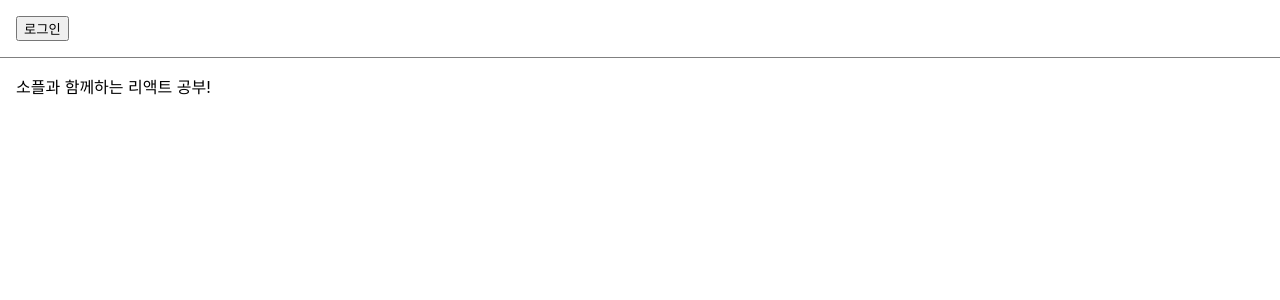
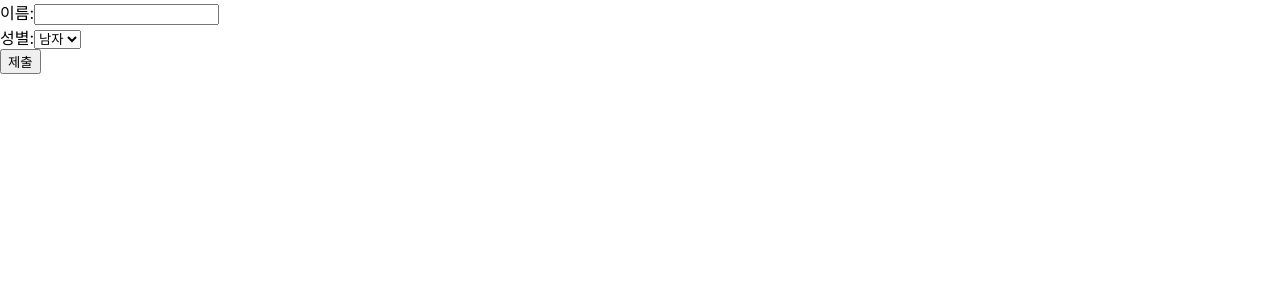
Before and after one commit to asitwas729/23-React1, a React (Create React App) app: page / in a window 1280 px wide. Shown: the top 300 px of the page. Built offline with nearby package versions, Linux system fonts and the light colour scheme.

Commit message:
10주차

```diff
--- /dev/null
+++ b/src/chapter_10/AttendanceBook.jsx
@@ -0,0 +1,32 @@
+import React from "react";
+
+const students = [
+  {
+    id: 1,
+    name: "Inje",
+  },
+  {
+    id: 2,
+    name: "Steve",
+  },
+  {
+    id: 3,
+    name: "Bill",
+  },
+  {
+    id: 4,
+    name: "Jeff",
+  },
+];
+
+function AttendanceBook(props){
+  return(
+    <ul>
+      {students.map((student) => {
+        return <li key={student.id}>{student.name}</li>
+      })}
+    </ul>
+  );
+}
+
+export default AttendanceBook;
--- /dev/null
+++ b/src/chapter_11/SignUp.jsx
@@ -0,0 +1,37 @@
+import React, { useState } from "react";
+
+function SignUp(props){
+  const [name, setName] = useState("");
+  const [gender, setGender] = useState("남자");
+  const handleChangeName = (event) => {
+    setName(event.target.value);
+  };
+
+  const handleChangeGender = (event) => {
+    setGender(event.target.value);
+  };
+
+  const handleSubmit = (event) => {
+    alert(`이름: ${name}, 성별: ${gender}`);
+    event.preventDefault();
+  };
+
+  return(
+    <form onSubmit={handleSubmit}>
+      <label>
+        이름:
+        <input type="text" value={name} onChange={handleChangeName} />
+      </label><br />
+      <label>
+        성별:
+        <select value={gender} onChange={handleChangeGender}>
+        <option value="남자">남자</option>
+        <option value="여자">여자</option>
+        </select>
+      </label><br />
+      <button type="submit">제출</button>
+    </form>
+  );
+}
+
+export default SignUp;
--- a/src/index.js
+++ b/src/index.js
@@ -10,11 +10,13 @@
 import Accommodate from './chapter_07/Accommodate';
 import ConfirmButton from './chapter_08/ConfirmButton';
 import LandingPage from './chapter_09/LandingPage';
+import AttendanceBook from './chapter_10/AttendanceBook';
+import SignUp from './chapter_11/SignUp';
 
 const root = ReactDOM.createRoot(document.getElementById('root'));
 root.render(
   <React.StrictMode>
-    <LandingPage />
+    <SignUp />
   </React.StrictMode>
 );
 
```
Also changed, not shown: 1 other file (tests, documents, lock files or other folders).
